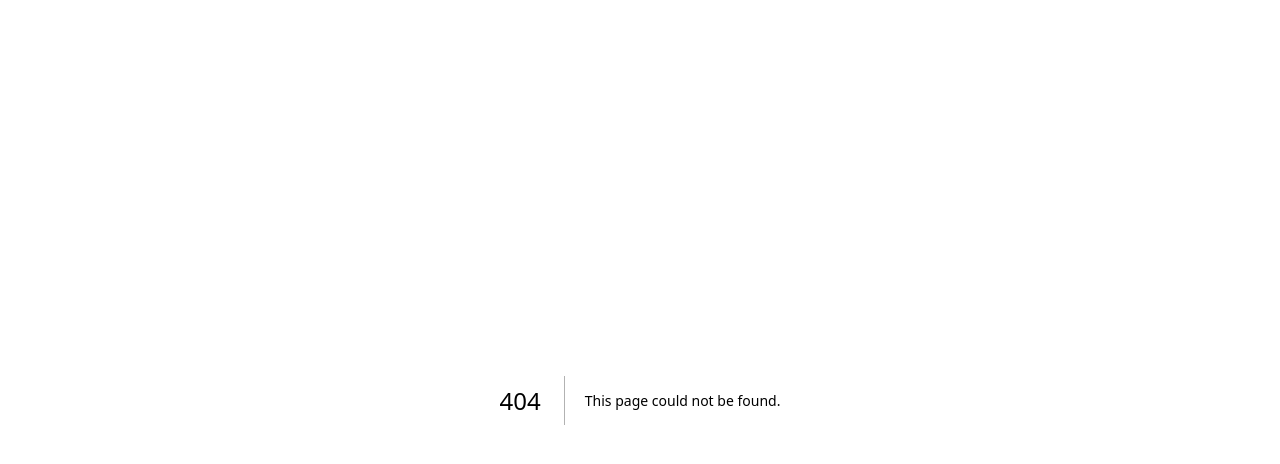
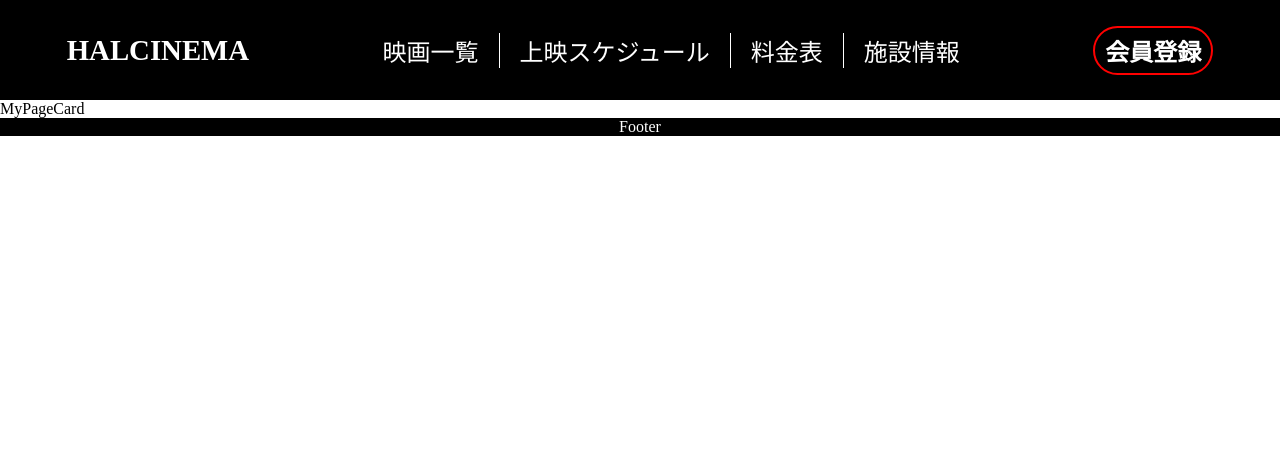
Before and after one commit to HAL-Cinema-G9/frontend, a Next.js app: page /mypage in a window 1280 px wide. Before the commit this address had no page. Shown: the top 464 px of the page. Built offline with nearby package versions, Linux system fonts and the light colour scheme; no server answers.

Commit message:
add 基礎コンポーネントの作成

```diff
--- /dev/null
+++ b/src/components/MyPage/MyPageCard.tsx
@@ -0,0 +1,10 @@
+import { css } from '@emotion/react';
+
+const styles = {
+  container: css``,
+};
+const MyPageCard = () => {
+  return <div css={styles.container}>MyPageCard</div>;
+};
+
+export default MyPageCard;
--- a/src/components/Navbar.tsx
+++ b/src/components/Navbar.tsx
@@ -76,15 +76,15 @@ const Navbar = () => {
         </ul>
       </nav>
       {session && session.user?.image && (
-        <div css={styles.accountWrapper}>
+        <Link href={'/mypage'} css={styles.accountWrapper}>
           <Image
             src={session.user.image}
             alt={'ログインユーザーアイコン'}
-            height={70}
-            width={70}
+            height={60}
+            width={60}
             css={styles.accountImage}
           />
-        </div>
+        </Link>
       )}
       {!session && (
         <Link href={'/signin'} css={styles.signInLink}>
--- /dev/null
+++ b/src/pages/mypage.tsx
@@ -0,0 +1,15 @@
+import Footer from '@/components/Footer';
+import MyPageCard from '@/components/MyPage/MyPageCard';
+import Navbar from '@/components/Navbar';
+
+const MyPage = () => {
+  return (
+    <main>
+      <Navbar />
+      <MyPageCard />
+      <Footer />
+    </main>
+  );
+};
+
+export default MyPage;
```
